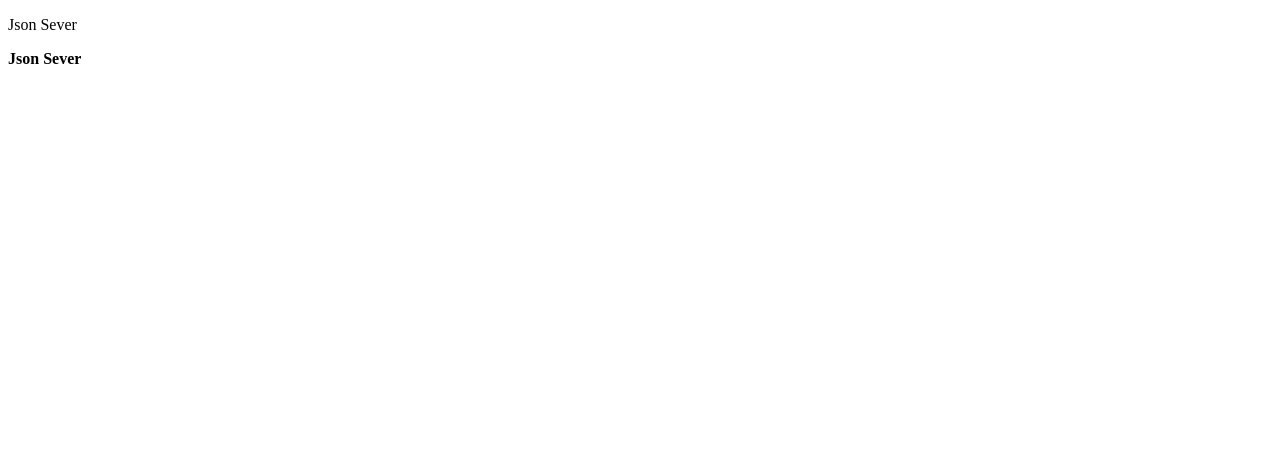
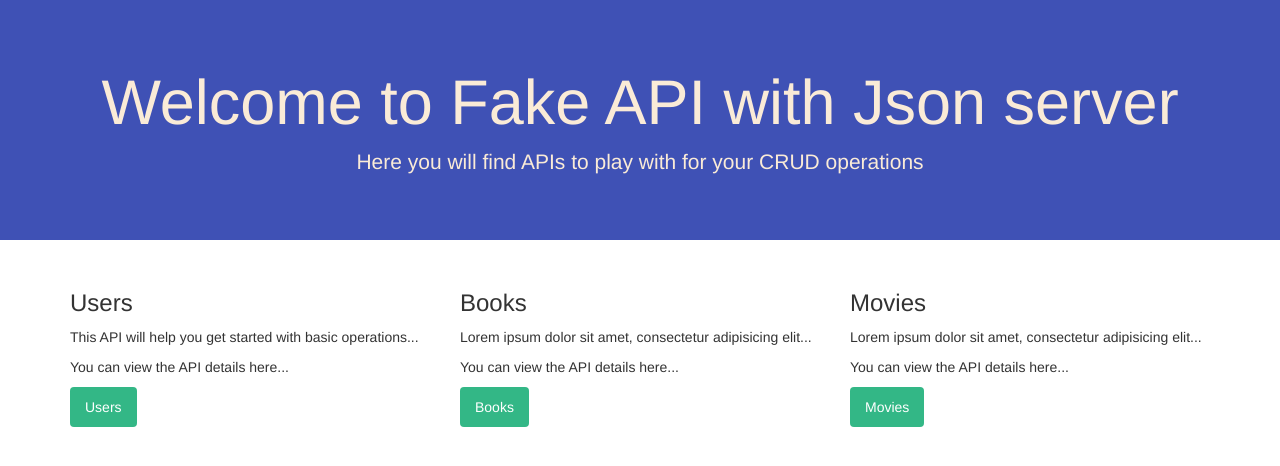
Before and after one commit to ghoshasish99/JsonServer, a website: page public/index.html in a window 1280 px wide. Drawn offline with nearby package versions, Linux system fonts and the light colour scheme.

Commit message:
test commit

```diff
--- a/db.json
+++ b/db.json
@@ -1,5 +1,5 @@
 {
-  "employees": [
+  "users": [
     {
       "id": 1,
       "first_name": "Sebastian",
--- a/public/index.html
+++ b/public/index.html
@@ -1,10 +1,58 @@
 <!DOCTYPE html>
-<html>
+<html lang="en">
+<head>
+  <title>My Fake API</title>
+  <meta charset="utf-8">
+  <meta name="viewport" content="width=device-width, initial-scale=1">
+  <link rel="stylesheet" href="https://maxcdn.bootstrapcdn.com/bootstrap/3.4.1/css/bootstrap.min.css">
+  <script src="https://ajax.googleapis.com/ajax/libs/jquery/3.5.1/jquery.min.js"></script>
+  <script src="https://maxcdn.bootstrapcdn.com/bootstrap/3.4.1/js/bootstrap.min.js"></script>
+  <style>
+  .top {
+    background-color: #3f51b5;
+    color: antiquewhite;
+  }
+  .nav-pills>li.active>a, .nav-pills>li.active>a:focus, .nav-pills>li.active>a:hover {
+    color: #fff;
+    background-color: #33b786;
+}
+</style>
+</head>
 <body>
 
-<p>Json Sever</p>
+<div class="jumbotron text-center top">
+  <h1>Welcome to Fake API with Json server</h1>
+  <p>Here you will find APIs to play with for your CRUD operations</p>
+</div>
 
-<p><strong>Json Sever</strong></p>
+<div class="container">
+  <div class="row">
+    <div class="col-sm-4">
+      <h3>Users</h3>
+      <p>This API will help you get started with basic operations...</p>
+      <p>You can view the API details here...</p>
+      <ul class="nav nav-pills">
+        <li class="active"><a href="http://json-server-1.azurewebsites.net/users">Users</a></li>
+      </ul>
+    </div>
+    <div class="col-sm-4">
+      <h3>Books</h3>
+      <p>Lorem ipsum dolor sit amet, consectetur adipisicing elit...</p>
+      <p>You can view the API details here...</p>
+      <ul class="nav nav-pills">
+        <li class="active"><a href="http://json-server-1.azurewebsites.net/users">Books</a></li>
+      </ul>
+    </div>
+    <div class="col-sm-4">
+      <h3>Movies</h3>
+      <p>Lorem ipsum dolor sit amet, consectetur adipisicing elit...</p>
+      <p>You can view the API details here...</p>
+      <ul class="nav nav-pills">
+        <li class="active"><a href="http://json-server-1.azurewebsites.net/users">Movies</a></li>
+      </ul>
+    </div>
+  </div>
+</div>
 
 </body>
 </html>
```
